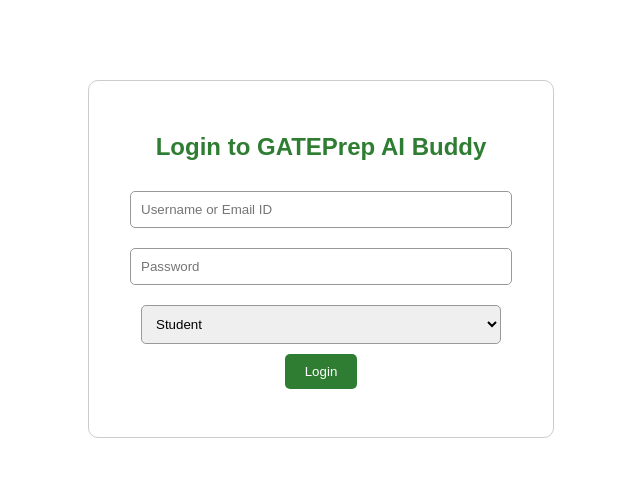
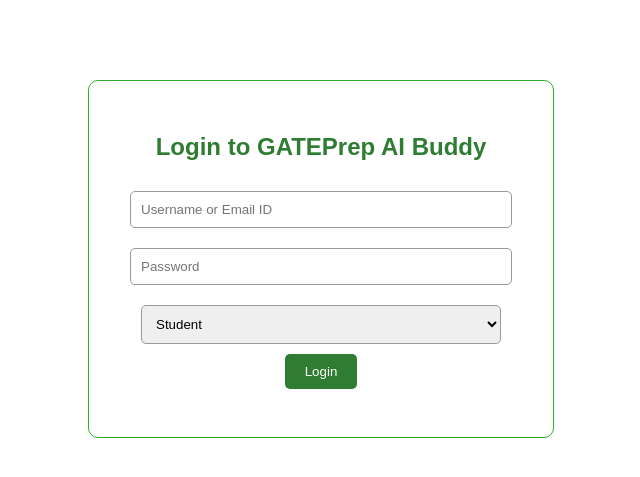
Before and after one commit to cs-techie/gate_ai, a Flask app: template GATE_Prep_AI/templates/login.html in a window 1280 px wide. Shown: the top 477 px of the page, without its empty margins (319-959 px from the left). Run offline with Flask 3, Linux system fonts and the light colour scheme; the template is opened without the code that fills it, so the values that code supplies are empty.

Commit message:
abc2 commit

```diff
--- a/GATE_Prep_AI/templates/login.html
+++ b/GATE_Prep_AI/templates/login.html
@@ -16,7 +16,7 @@
       max-width: 400px;
       margin: 5rem auto;
       padding: 2rem;
-      border: 1px solid #ccc;
+      border: 1px solid #32ac29;
       border-radius: 10px;
       text-align: center;
     }
```
